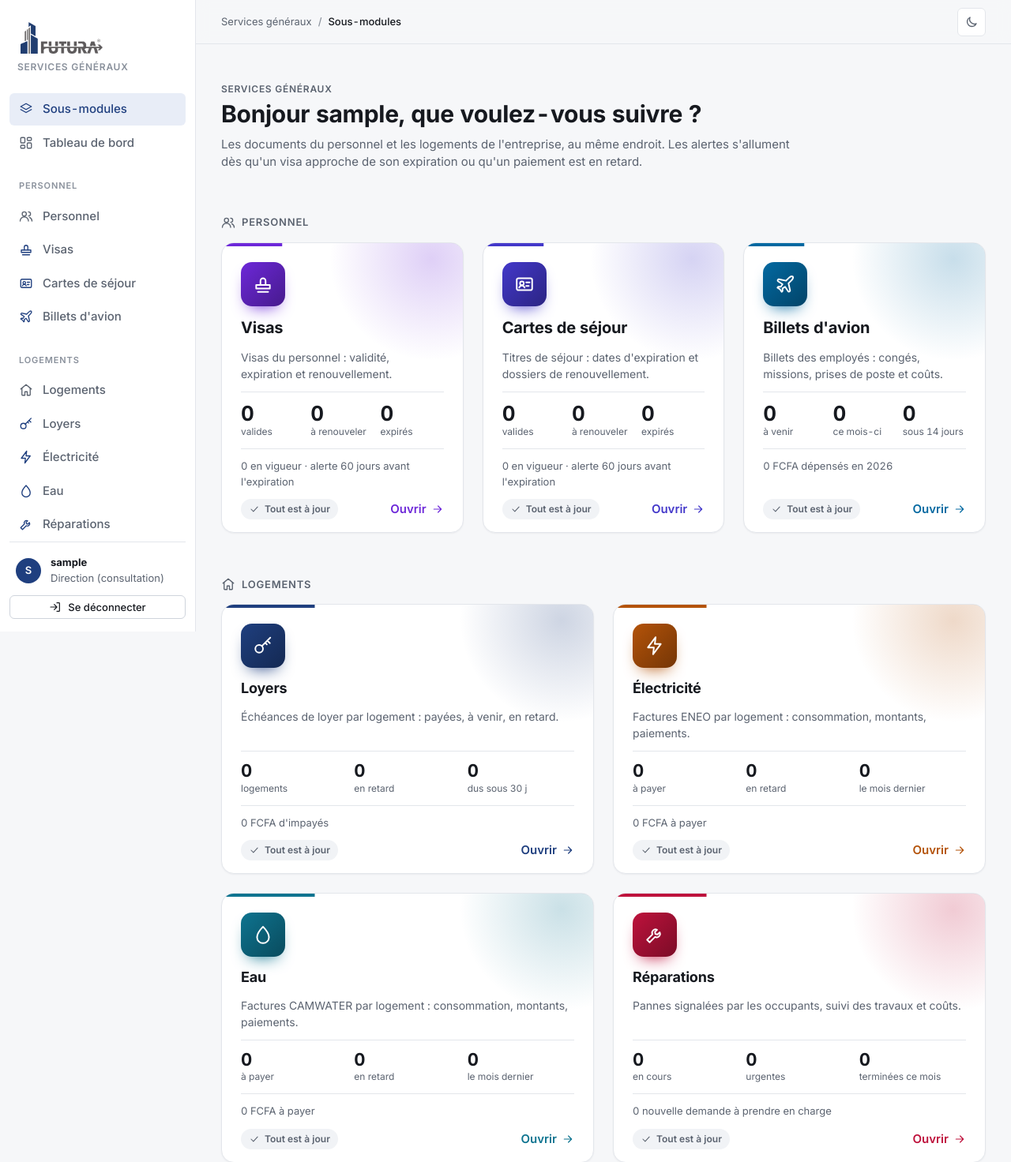
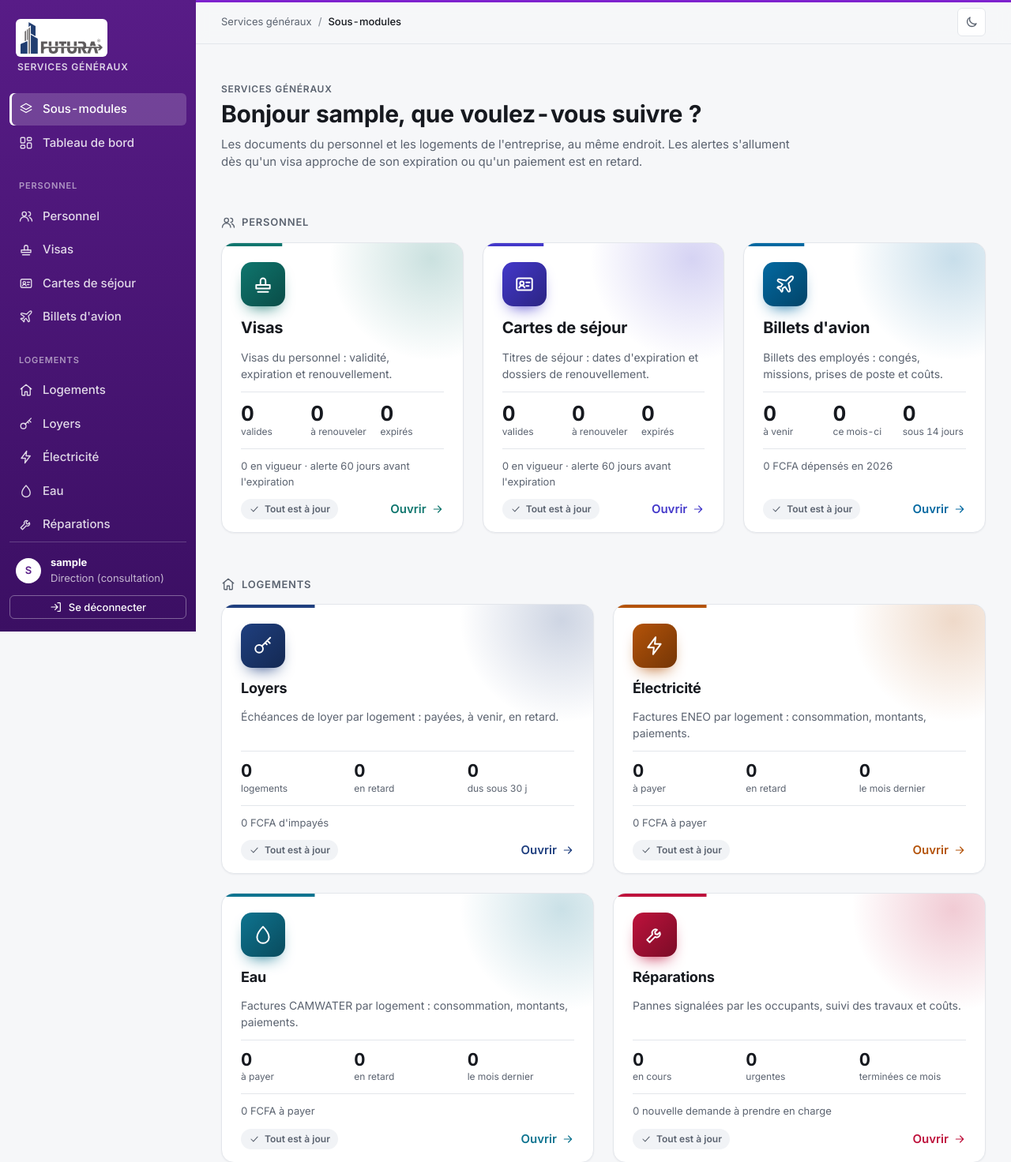
Before and after one commit to dzatikamgue/futura-kpi-1, a Flask app: page / in a window 1280 px wide. Shown: the top 1472 px of the page at 79% size. Run offline with Flask 3, Linux system fonts and the light colour scheme; the visitor is signed in with stand-in values (Sample User, id 1); data that the repository does not hold is empty; some libraries are stand-ins or nearby versions.

Commit message:
Une couleur par module : cartes du portail et module Services généraux
Co-Authored-By: Claude Fable 5.2 <noreply@anthropic.com>
Claude-Session: https://claude.ai/code/session_012YZCKV1PmDe93WnX4aNWKg

```diff
--- a/app/templates/base.html
+++ b/app/templates/base.html
@@ -9,7 +9,7 @@
   <link rel="alternate icon" href="{{ url_for('static', filename='img/favicon.png') }}">
   <link rel="preload" href="{{ url_for('static', filename='fonts/inter-latin-wght-normal.woff2') }}" as="font" type="font/woff2" crossorigin>
   <script src="{{ url_for('static', filename='js/theme.js') }}"></script>
-  <link rel="stylesheet" href="{{ url_for('static', filename='css/app.css') }}?v=21">
+  <link rel="stylesheet" href="{{ url_for('static', filename='css/app.css') }}?v=22">
   {% if charte %}<style>
     :root { --side-bg: {{ charte.side_bg }}; --brand: {{ charte.brand }}; --brand-hover: {{ charte.brand_hover }}; --brand-soft: {{ charte.brand_soft }}; --brand-ring: {{ charte.brand_ring }}; }
     :root[data-theme="dark"] { --side-bg: {{ charte.side_bg_dark }}; --brand: {{ charte.dark_brand }}; --brand-hover: {{ charte.dark_brand_hover }}; --brand-soft: {{ charte.dark_brand_soft }}; --brand-ring: {{ charte.dark_brand_ring }}; }
--- a/app/templates/modules/accueil.html
+++ b/app/templates/modules/accueil.html
@@ -6,7 +6,7 @@
   <title>Modules · {{ company_name }}</title>
   <link rel="icon" href="{{ url_for('static', filename='img/logo-icon.svg') }}" type="image/svg+xml">
   <script src="{{ url_for('static', filename='js/theme.js') }}"></script>
-  <link rel="stylesheet" href="{{ url_for('static', filename='css/app.css') }}?v=18">
+  <link rel="stylesheet" href="{{ url_for('static', filename='css/app.css') }}?v=22">
 </head>
 <body>
 {% from "macros.html" import icon with context %}
@@ -32,7 +32,7 @@
       {% endwith %}
       <div class="stack" style="gap:12px">
         {% for m in modules %}
-        <a class="card module" href="{{ url_for('modules.ouvrir', code=m.code) }}">
+        <a class="card module module--{{ m.code }}" href="{{ url_for('modules.ouvrir', code=m.code) }}">
           <span class="module__icone" aria-hidden="true">{{ icon(m.icone) }}</span>
           <span class="module__texte"><strong>{{ m.nom }}</strong><span class="muted small">{{ m.description }}</span></span>
           <span class="module__fleche" aria-hidden="true">→</span>
--- a/app/templates/modules/portail.html
+++ b/app/templates/modules/portail.html
@@ -11,7 +11,7 @@
 
 <div class="modules">
   {% for m in modules %}
-  <a class="card module" href="{{ url_for('modules.ouvrir', code=m.code) }}">
+  <a class="card module module--{{ m.code }}" href="{{ url_for('modules.ouvrir', code=m.code) }}">
     <span class="module__icone" aria-hidden="true">{{ icon(m.icone) }}</span>
     <span class="module__texte">
       <strong>{{ m.nom }}</strong>
--- a/services/static/style.css
+++ b/services/static/style.css
@@ -721,12 +721,12 @@ a.kpi:hover, .boite-item:hover { transform: translateY(-3px); box-shadow: var(--
 /* =========================================================================
    Services généraux — couleurs des 7 sous-modules (accent principal inchangé)
    ========================================================================= */
-:root { --sm-visa: #6d28d9; --sm-carte_sejour: #4338ca; --sm-billets: #0369a1; --sm-loyers: #1f3f7f;
+:root { --sm-visa: #0f766e; --sm-carte_sejour: #4338ca; --sm-billets: #0369a1; --sm-loyers: #1f3f7f;
         --sm-electricite: #b45309; --sm-eau: #0e7490; --sm-reparations: #be123c; }
 @media (prefers-color-scheme: dark) { :root:not([data-theme="light"]) {
-  --sm-visa: #a78bfa; --sm-carte_sejour: #818cf8; --sm-billets: #38bdf8; --sm-loyers: #7aa2e3;
+  --sm-visa: #2dd4bf; --sm-carte_sejour: #818cf8; --sm-billets: #38bdf8; --sm-loyers: #7aa2e3;
   --sm-electricite: #fbbf24; --sm-eau: #22d3ee; --sm-reparations: #fb7185; } }
-:root[data-theme="dark"] { --sm-visa: #a78bfa; --sm-carte_sejour: #818cf8; --sm-billets: #38bdf8; --sm-loyers: #7aa2e3;
+:root[data-theme="dark"] { --sm-visa: #2dd4bf; --sm-carte_sejour: #818cf8; --sm-billets: #38bdf8; --sm-loyers: #7aa2e3;
   --sm-electricite: #fbbf24; --sm-eau: #22d3ee; --sm-reparations: #fb7185; }
 :root, body { --esp: var(--accent); }
 .sm-visa { --esp: var(--sm-visa); } .sm-carte_sejour { --esp: var(--sm-carte_sejour); } .sm-billets { --esp: var(--sm-billets); }
@@ -866,3 +866,25 @@ body[class*="sm-"] .entete { box-shadow: inset 0 3px 0 var(--esp); }
 @media (prefers-reduced-motion: reduce) {
   .billet-avion .ico, .bandeau-alertes-ico { animation: none; }
 }
+
+/* === IDENTITE MODULE : Services généraux — prune ===
+   Chaque module Futura a sa couleur et sa barre latérale, pour ne pas les confondre. */
+:root { --accent: #7e22ce; --accent-hover: #6b21a8; --accent-doux: #f3e8ff; --accent-texte: #ffffff; --mod-1: #581c87; --mod-2: #3b0f63; }
+@media (prefers-color-scheme: dark) { :root:not([data-theme="light"]) { --accent: #c084fc; --accent-hover: #d8b4fe; --accent-doux: #2e1846; --accent-texte: #0b1220; } }
+:root[data-theme="dark"] { --accent: #c084fc; --accent-hover: #d8b4fe; --accent-doux: #2e1846; --accent-texte: #0b1220; }
+.sidebar { background: linear-gradient(180deg, var(--mod-1), var(--mod-2)); border-right: 0; color: #fff; }
+.sidebar .marque-sous { color: rgba(255,255,255,.8); }
+.sidebar .nav a { color: rgba(255,255,255,.84); }
+.sidebar .nav a:hover { background: rgba(255,255,255,.10); color: #fff; }
+.sidebar .nav a.actif { background: rgba(255,255,255,.18); color: #fff; box-shadow: inset 3px 0 0 #fff; }
+.sidebar .nav a .ico, .sidebar .nav a.nav-sm .ico { color: currentColor; }
+.sidebar .nav-titre { color: rgba(255,255,255,.55); }
+.sidebar .nav-portail, .sidebar .sidebar-pied { border-color: rgba(255,255,255,.2); }
+.sidebar .profil, .sidebar .profil strong { color: #fff; }
+.sidebar .profil .muted { color: rgba(255,255,255,.7); }
+.sidebar .avatar { background: #fff; color: var(--mod-1); }
+.sidebar .btn-ghost { background: transparent; color: #fff; border-color: rgba(255,255,255,.35); }
+.sidebar .btn-ghost:hover { background: rgba(255,255,255,.12); }
+.entete { box-shadow: inset 0 3px 0 #7e22ce; }
+.page-connexion { background: linear-gradient(160deg, var(--mod-1), var(--mod-2)); }
+.page-connexion > .muted, .page-connexion > p { color: rgba(255,255,255,.75); }
--- a/services/templates/base.html
+++ b/services/templates/base.html
@@ -4,14 +4,14 @@
 <head>
   <meta charset="utf-8">
   <meta name="viewport" content="width=device-width, initial-scale=1">
-  <meta name="theme-color" content="#1F3F7F">
+  <meta name="theme-color" content="#581c87">
   <meta name="sous-module" content="{% block sous_module %}{% endblock %}">
   <title>{% block titre %}Services généraux{% endblock %} · Futura Services généraux</title>
   <link rel="icon" href="{{ url_for('static', filename='logo-futura.png') }}">
   <link rel="preconnect" href="https://fonts.googleapis.com">
   <link rel="preconnect" href="https://fonts.gstatic.com" crossorigin>
   <link rel="stylesheet" href="https://fonts.googleapis.com/css2?family=Inter:wght@400;500;600;700&display=swap">
-  <link rel="stylesheet" href="{{ url_for('static', filename='style.css') }}?v=1">
+  <link rel="stylesheet" href="{{ url_for('static', filename='style.css') }}?v=2">
   <script src="{{ url_for('static', filename='theme.js') }}"></script>
   <script src="{{ url_for('static', filename='app.js') }}?v=1" defer></script>
 </head>
```
Also changed, not shown: app/static/css/app.css (+7 -0 lines).
